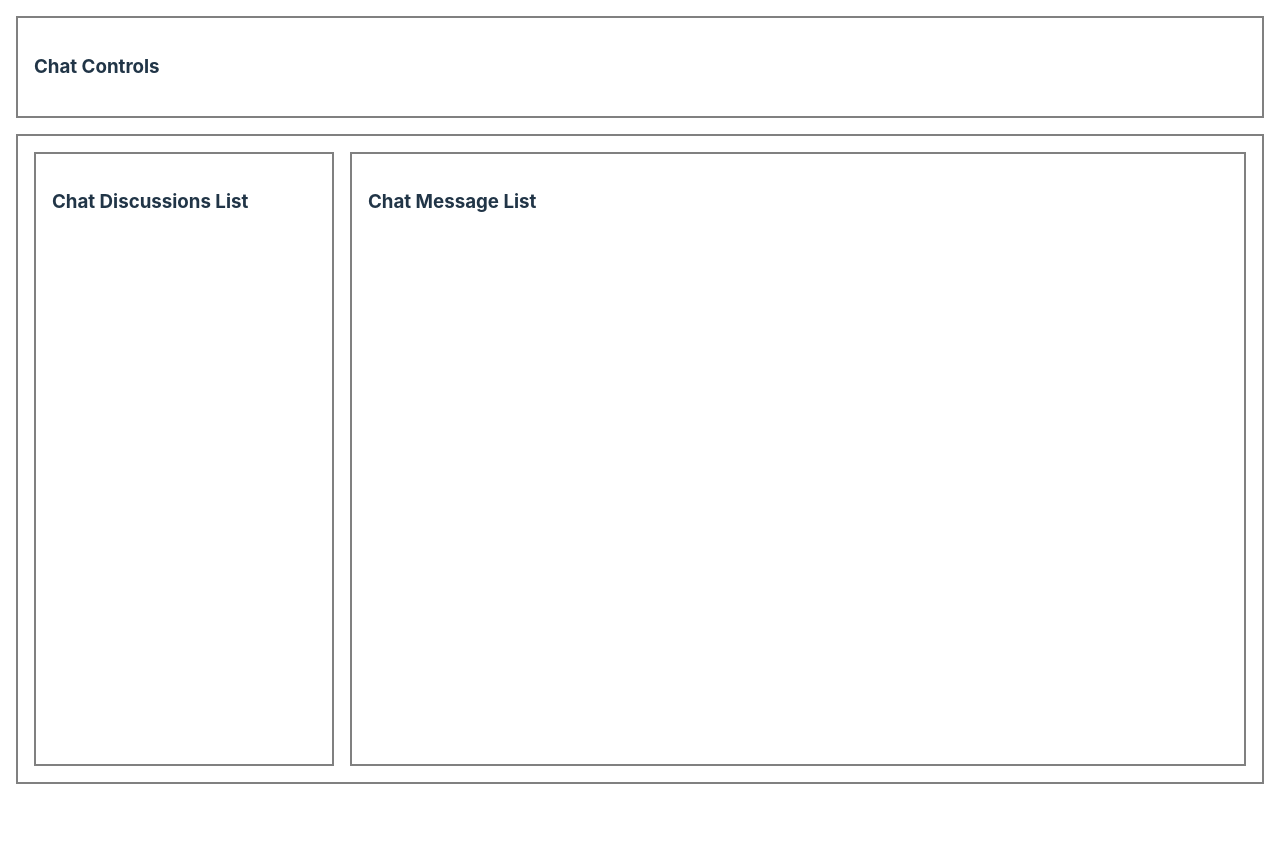
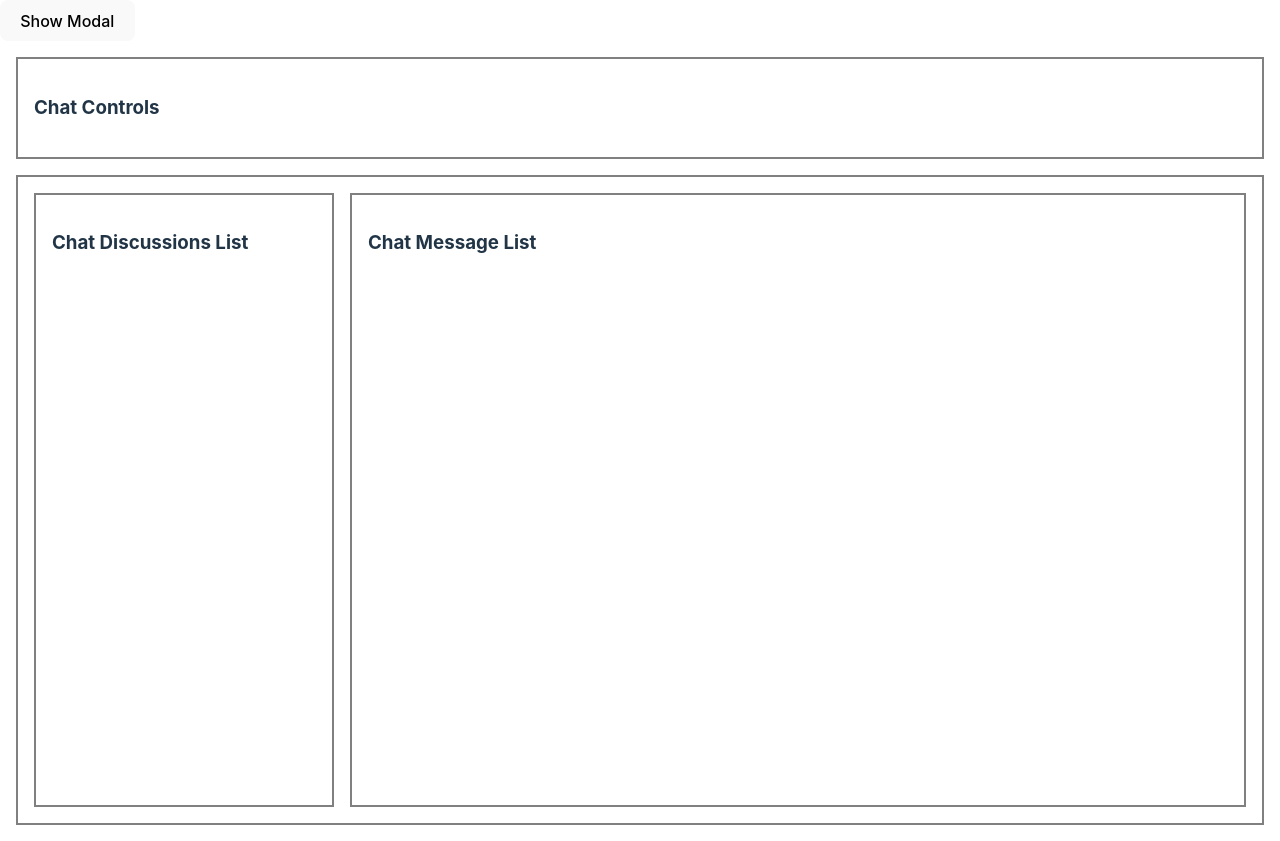
Before and after one commit to victorbln/INVAT_REACT, a React (Vite) app in the folder chat_app/: page / in a window 1280 px wide. Before the commit the page ends 800 px from the top, so only its background shows below. Built offline with nearby package versions, Linux system fonts and the light colour scheme.

Commit message:
Initial modal functionality

```diff
--- a/chat_app/src/App.jsx
+++ b/chat_app/src/App.jsx
@@ -4,11 +4,14 @@ import { ChatLayout } from "./components/chat-layout";
 import { ChatDiscussionsList } from "./components/chat-discussions-list";
 import { ChatMessageList } from "./components/chat-message-list";
 import { ChatStartDiscussionModal } from "./components/chat-start-discussion-modal";
+import { useState } from "react";
 
 function App() {
+  const [isModalVisible, setIsModalVisible] = useState(true);
+
   return (
     <>
-      {false && <ChatStartDiscussionModal />}
+      {isModalVisible && <ChatStartDiscussionModal />}
 
       <ChatLayout
         controls={<ChatControls />}
--- a/chat_app/src/components/chat-start-discussion-modal.jsx
+++ b/chat_app/src/components/chat-start-discussion-modal.jsx
@@ -1,7 +1,13 @@
 export function ChatStartDiscussionModal() {
   return (
     <div>
-      <h3>Chat Start Discussion Modal</h3>
+      <button
+        onClick={() => {
+          setIsModalVisible(!isModalVisible);
+        }}
+      >
+        Show Modal
+      </button>
     </div>
-  )
+  );
 }
```
